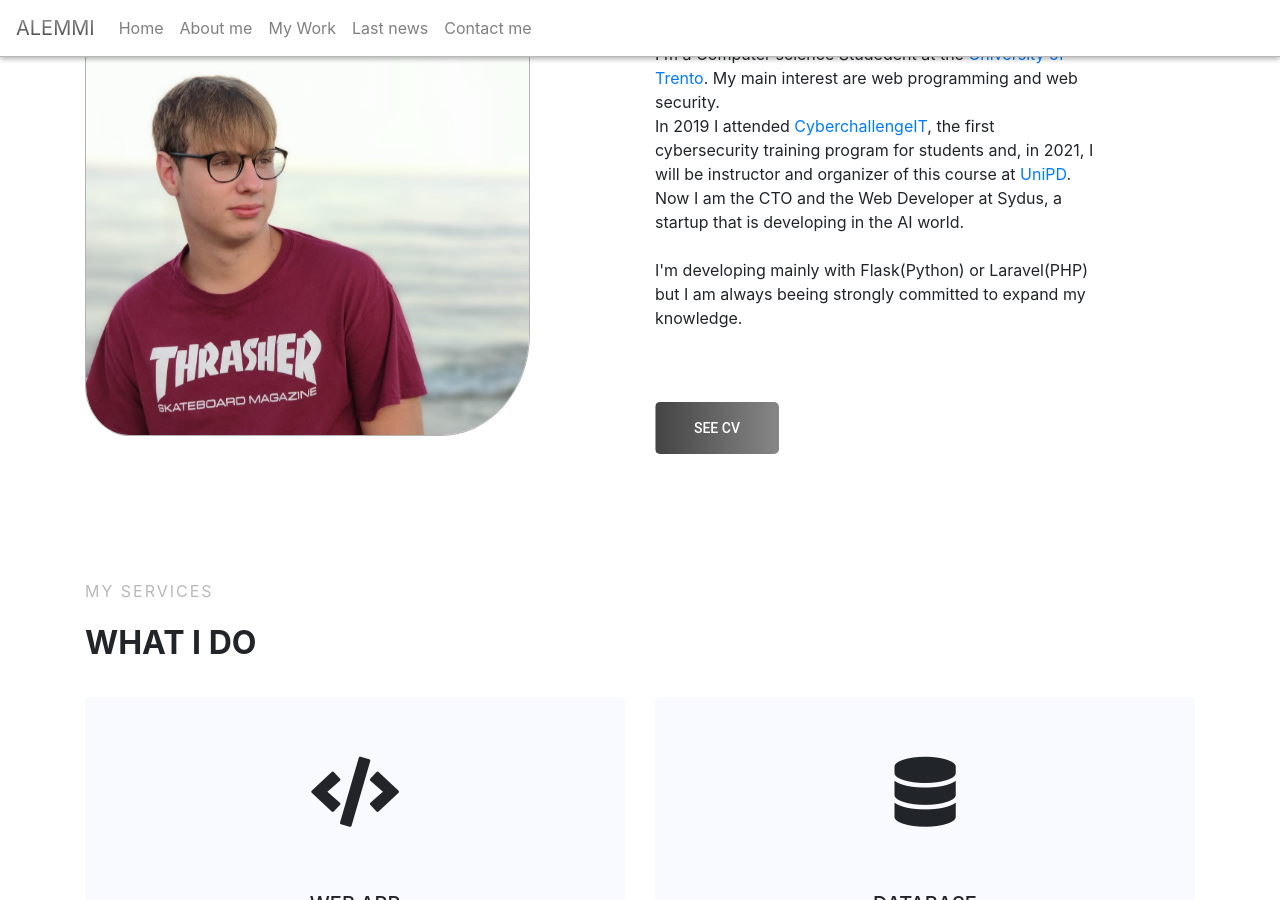
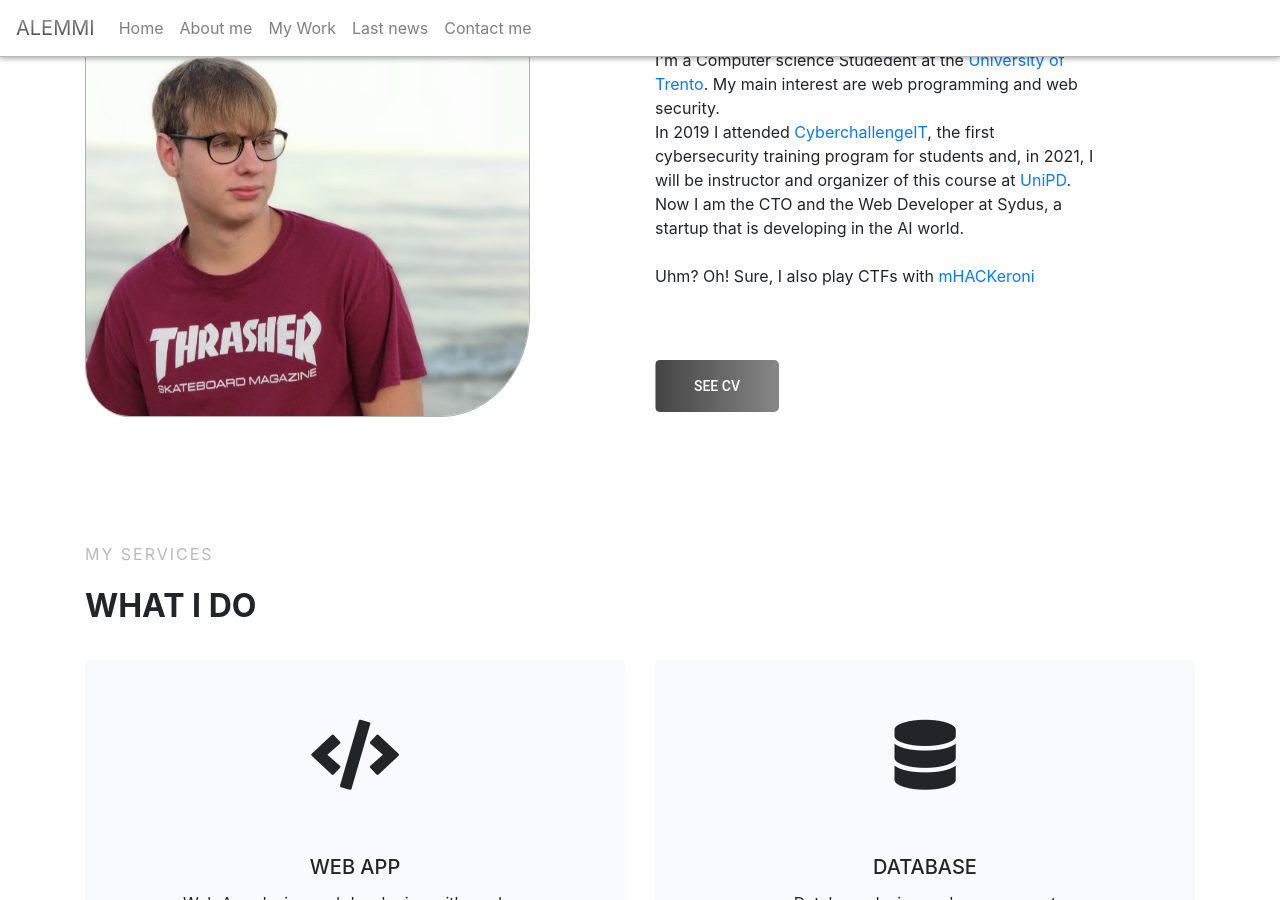
Before and after one commit to Alemmi/alessandromizzaro.me, a Jekyll site: the page built from index.html, in a window 1280 px wide and 900 px high, scrolled down 991 px. Built offline with Jekyll 4.4.1, drawn with Linux system fonts in a browser that asks for light colours.

Commit message:
Add ctfs

```diff
--- a/index.html
+++ b/index.html
@@ -19,7 +19,7 @@ permalink: /
                     I'm a Computer science Studedent at the <a href="https://unitn.it/">University of Trento</a>. My main interest are web programming and web security.<br>
                     In 2019 I attended <a href="https://cyberchallenge.it/">CyberchallengeIT</a>, the first cybersecurity training program for students and, in 2021, I will be instructor and organizer of this course at <a href="https://cyberchallenge.it/venues/unipd">UniPD</a>.<br>
                     Now I am the CTO and the Web Developer at Sydus, a startup that is developing in the AI world. <br><br>
-                    I'm developing mainly with Flask(Python) or Laravel(PHP) but I am always beeing strongly committed to expand my knowledge.
+                    Uhm? Oh! Sure, I also play CTFs with <a href="https://mHACKeroni.it/">mHACKeroni</a>
                 </p>
                 <a href="{{site.cv}}" target="_blank" class='btn primary-btn'>SEE CV</a>
             </div>
```
